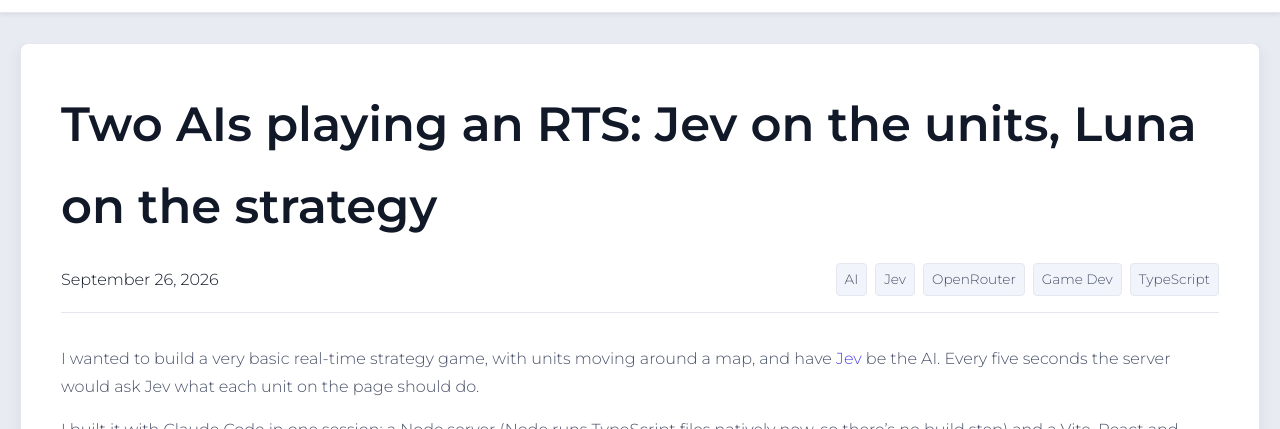
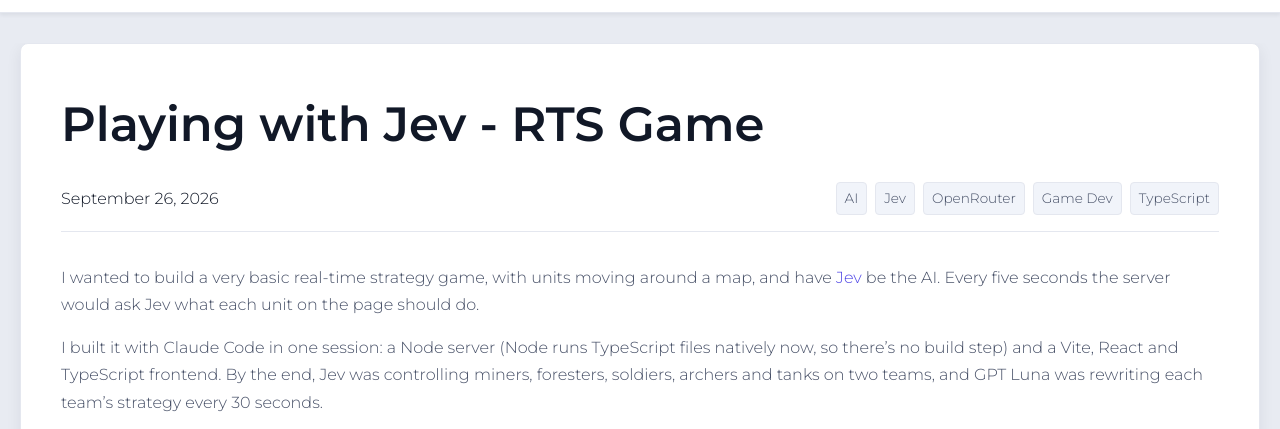
Before and after one commit to markwylde/markwylde.github.io, an Astro site: page /blog/jev-and-luna-play-an-rts in a window 1280 px wide. Shown: the part 101-530 px from the top of the page. Built offline with nearby package versions, Linux system fonts and the light colour scheme; Astro itself is replaced by a stand-in of ours.

Commit message:
fix: shorten jev rts post title

```diff
--- a/src/content/blog/jev-and-luna-play-an-rts.md
+++ b/src/content/blog/jev-and-luna-play-an-rts.md
@@ -1,5 +1,5 @@
 ---
-title: "Two AIs playing an RTS: Jev on the units, Luna on the strategy"
+title: "Playing with Jev - RTS Game"
 date: "2026-09-26"
 tags: ["AI", "Jev", "OpenRouter", "Game Dev", "TypeScript"]
 excerpt: "I built a small real-time strategy game where Jev, a decisions model on OpenRouter, controls every unit every two seconds and GPT Luna rewrites each side's strategy every thirty. A full game costs under three cents."
```
